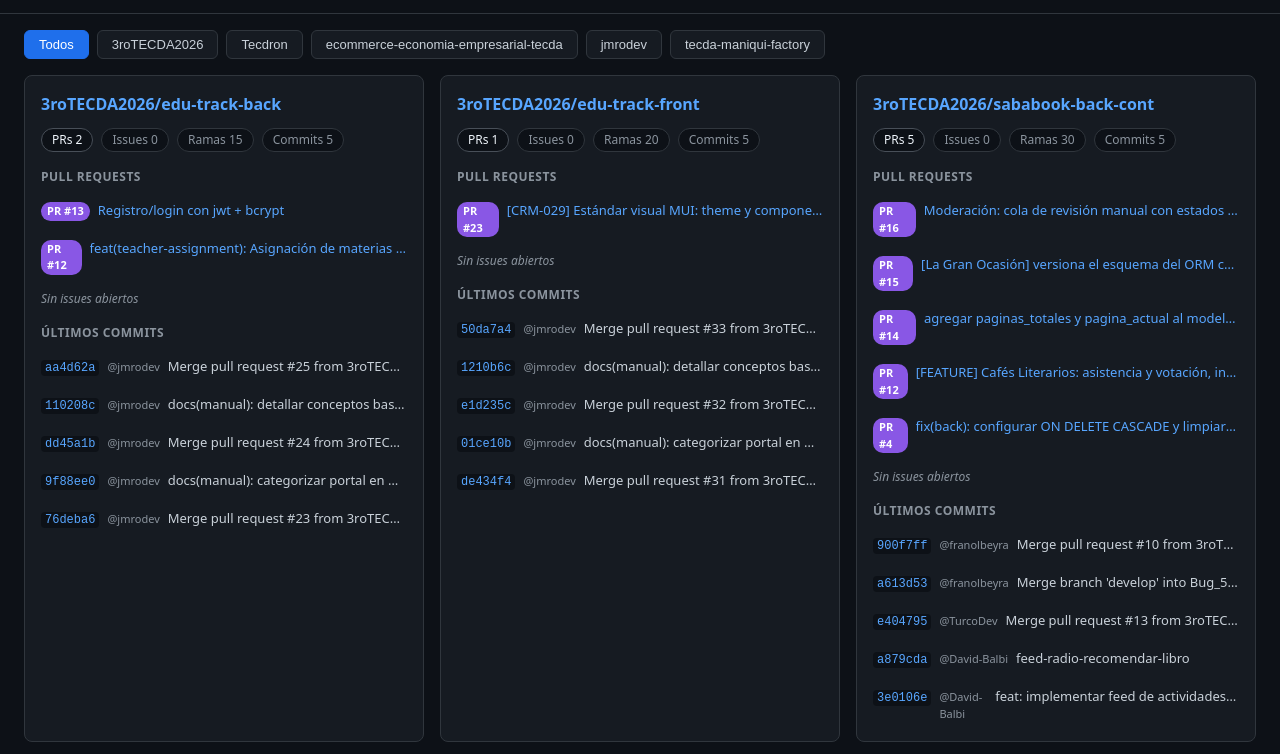
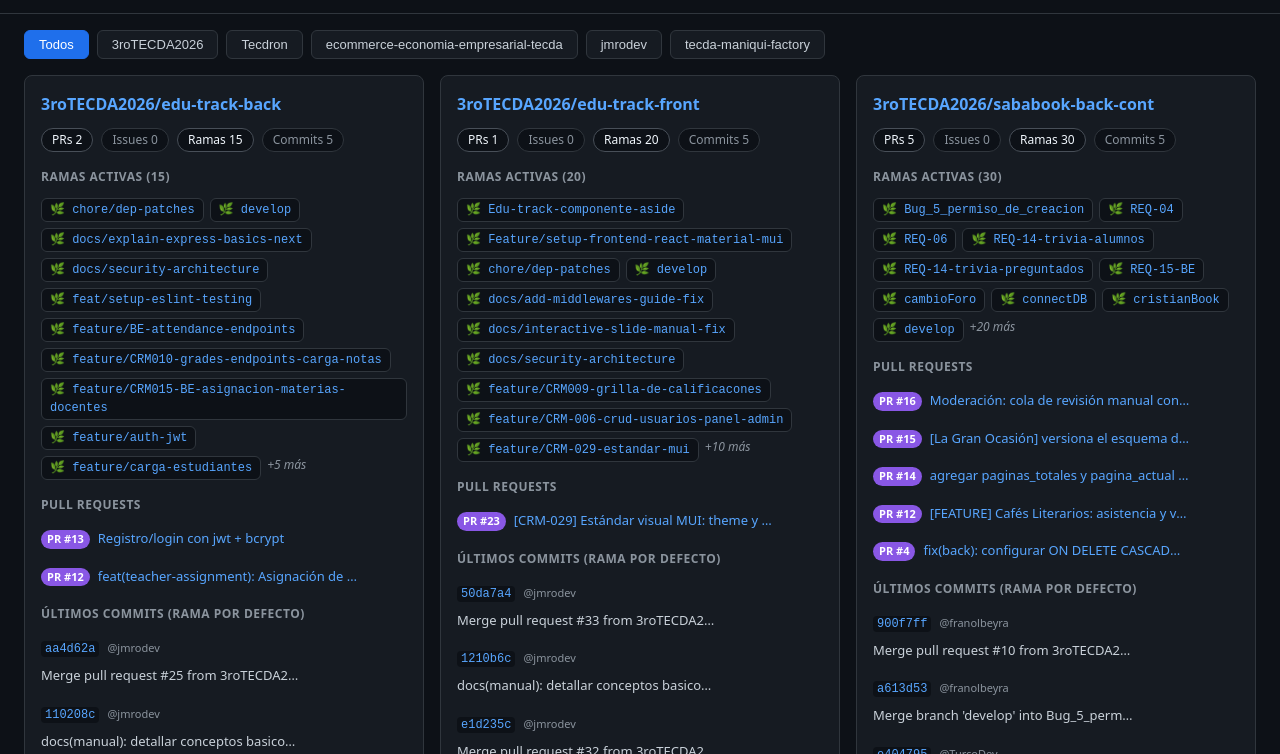
Before and after one commit to jmrodev/github-service-status, a plain HTML site: page index.html in a window 1280 px wide. Shown: the part 46-800 px from the top of the page. Drawn offline with Linux system fonts and the light colour scheme.

Commit message:
feat: add active branches section with direct links in UI

```diff
--- a/index.html
+++ b/index.html
@@ -16,6 +16,7 @@
       --btn-active: #1f6feb;
       --badge-open: #238636;
       --badge-pr: #8957e5;
+      --badge-branch: #1f6feb;
     }
     * { box-sizing: border-box; }
     body {
@@ -58,7 +59,7 @@
     main {
       padding: 0 24px 40px;
       display: grid;
-      grid-template-columns: repeat(auto-fill, minmax(360px, 1fr));
+      grid-template-columns: repeat(auto-fill, minmax(380px, 1fr));
       gap: 16px;
     }
     .card {
@@ -84,11 +85,23 @@
     }
     .pill.has-items { color: #f0f6fc; border-color: #484f58; }
     .section-title { font-weight: 600; font-size: 12px; color: var(--text-muted); margin-top: 4px; text-transform: uppercase; letter-spacing: 0.5px; }
-    .list-item { font-size: 13px; padding: 3px 0; display: flex; gap: 8px; align-items: baseline; }
+    .list-item { font-size: 13px; padding: 3px 0; display: flex; gap: 8px; align-items: baseline; flex-wrap: wrap; }
     .list-item a { color: var(--accent); text-decoration: none; font-weight: 500; }
     .list-item a:hover { text-decoration: underline; }
-    .item-title { color: var(--text); overflow: hidden; text-overflow: ellipsis; white-space: nowrap; }
+    .item-title { color: var(--text); overflow: hidden; text-overflow: ellipsis; white-space: nowrap; max-width: 260px; }
     .author-tag { color: var(--text-muted); font-size: 11px; font-weight: 500; }
+    .branches-wrap { display: flex; gap: 6px; flex-wrap: wrap; }
+    .branch-link {
+      background: var(--bg);
+      border: 1px solid var(--border);
+      color: var(--accent);
+      padding: 2px 8px;
+      border-radius: 6px;
+      font-size: 12px;
+      font-family: monospace;
+      text-decoration: none;
+    }
+    .branch-link:hover { border-color: var(--accent); text-decoration: underline; }
     .badge {
       display: inline-block;
       padding: 1px 6px;
@@ -180,15 +193,26 @@
         const openIssues = (r.issues || []).filter(i => i.state && i.state.toUpperCase() === 'OPEN');
         const openPRs = (r.prs || []).filter(p => p.state && p.state.toUpperCase() === 'OPEN');
         const commits = (r.commits && Array.isArray(r.commits)) ? r.commits.filter(c => c && c.sha) : [];
+        const branches = (r.branches && Array.isArray(r.branches)) ? r.branches : [];
 
         card.innerHTML = `
           <h2><a href="${r.url}" target="_blank" rel="noopener">${escapeHtml(r.repo)}</a></h2>
           <div class="stats-row">
             <span class="pill ${openPRs.length ? 'has-items' : ''}">PRs ${openPRs.length}</span>
             <span class="pill ${openIssues.length ? 'has-items' : ''}">Issues ${openIssues.length}</span>
-            <span class="pill">Ramas ${(r.branches || []).length}</span>
+            <span class="pill ${branches.length ? 'has-items' : ''}">Ramas ${branches.length}</span>
             <span class="pill">Commits ${commits.length}</span>
           </div>
+
+          ${branches.length ? `
+            <div class="section-title">Ramas Activas (${branches.length})</div>
+            <div class="branches-wrap">
+              ${branches.slice(0, 10).map(b => `
+                <a href="${b.url}" target="_blank" rel="noopener" class="branch-link">🌿 ${escapeHtml(b.name)}</a>
+              `).join('')}
+              ${branches.length > 10 ? `<span class="empty-state">+${branches.length - 10} más</span>` : ''}
+            </div>
+          ` : ''}
 
           ${openPRs.length ? `
             <div class="section-title">Pull Requests</div>
@@ -208,10 +232,10 @@
                 <a href="${i.url}" target="_blank" rel="noopener" class="item-title">${escapeHtml(i.title || '')}</a>
               </div>
             `).join('')}
-          ` : '<div class="empty-state">Sin issues abiertos</div>'}
+          ` : ''}
 
           ${commits.length ? `
-            <div class="section-title">Últimos Commits</div>
+            <div class="section-title">Últimos Commits (Rama por defecto)</div>
             ${commits.slice(0, 5).map(c => `
               <div class="list-item">
                 <a href="${c.html_url || '#'}" target="_blank" rel="noopener"><code>${escapeHtml(c.sha || '')}</code></a>
```
